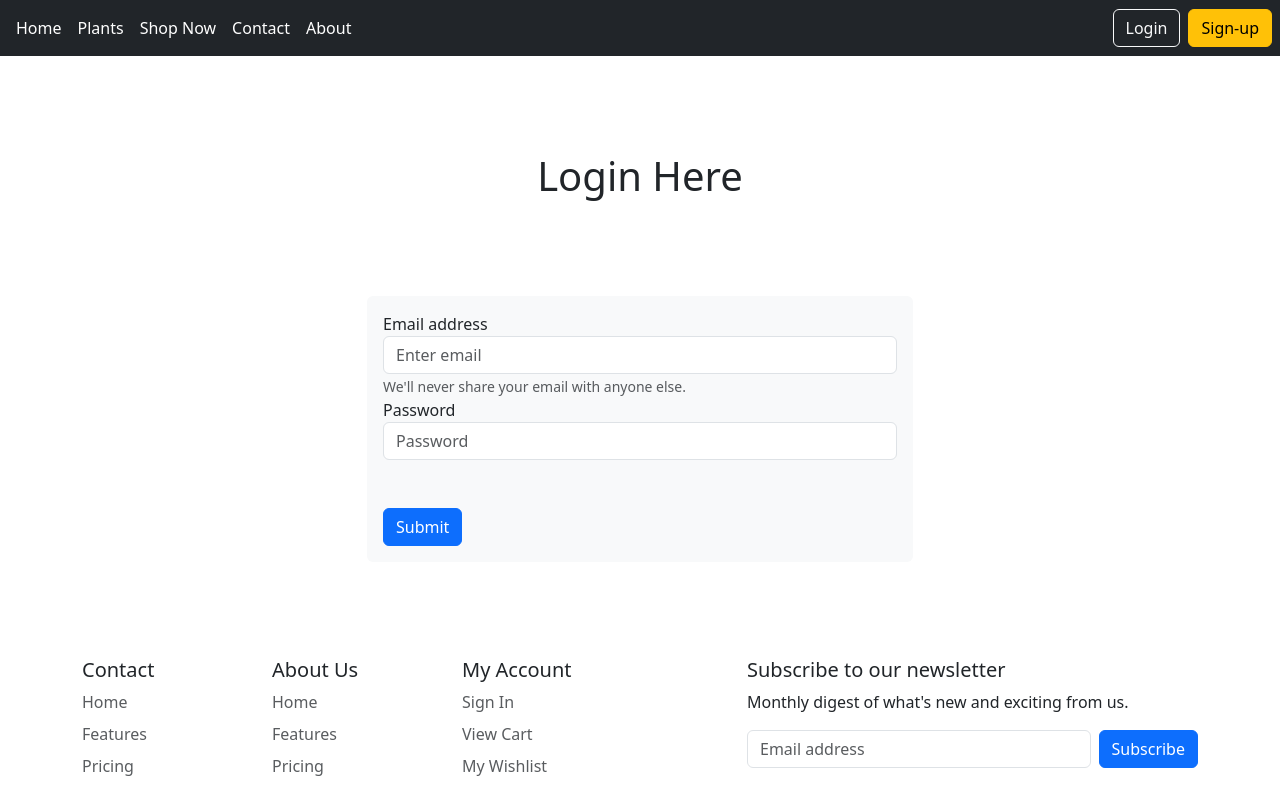
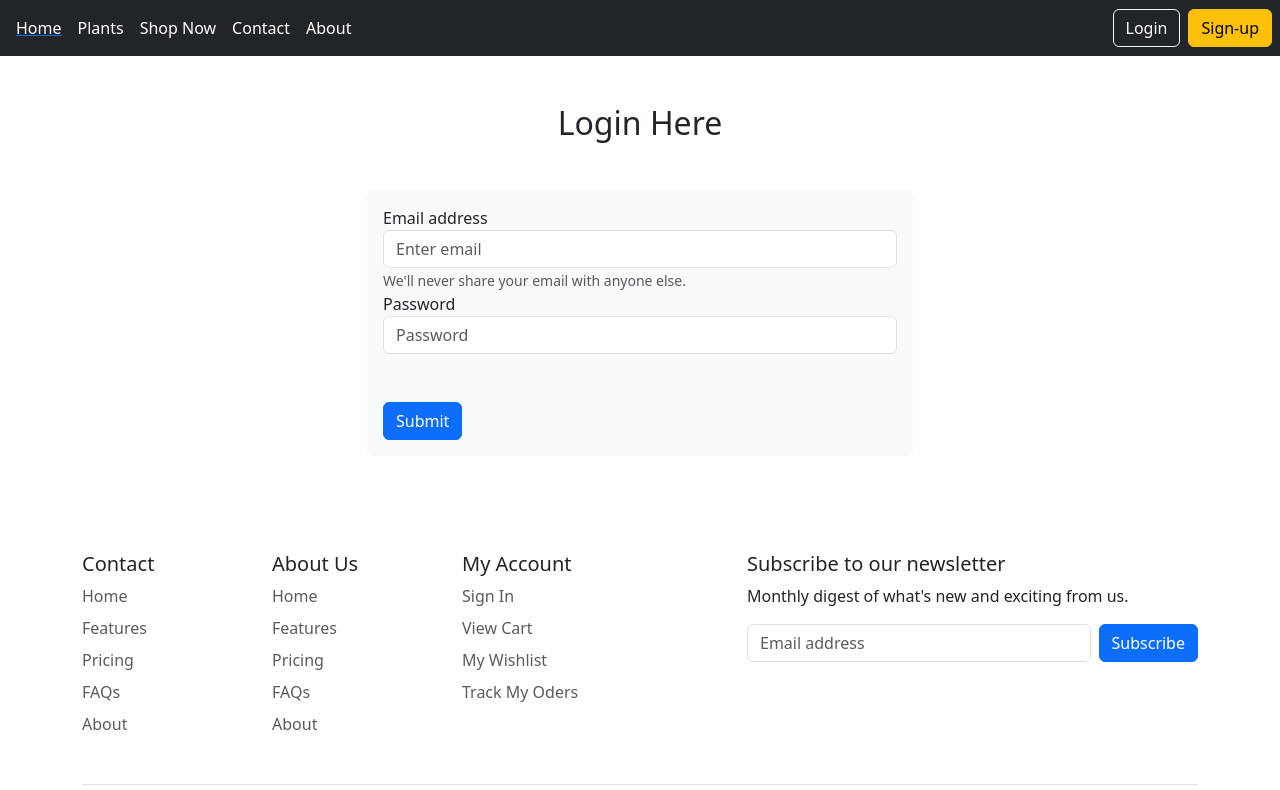
Before and after one commit to DilanSudarshana/bootstrap-vue-project, a Vue app: page /login in a window 1280 px wide. Shown: the top 790 px of the page. Built offline with nearby package versions, Linux system fonts and the light colour scheme.

Commit message:
add register

```diff
--- a/src/components/includes/Header.vue
+++ b/src/components/includes/Header.vue
@@ -4,7 +4,9 @@
         </a>
 
         <ul class="nav col-12 col-lg-auto me-lg-auto mb-2 justify-content-center mb-md-0">
-            <li><a href="#" class="nav-link px-2 text-white">Home</a></li>
+            <router-link to="/">
+                <li><a href="#" class="nav-link px-2 text-white">Home</a></li>
+            </router-link>
             <li><a href="#" class="nav-link px-2 text-white">Plants</a></li>
             <li><a href="#" class="nav-link px-2 text-white">Shop Now</a></li>
             <li><a href="#" class="nav-link px-2 text-white">Contact</a></li>
@@ -14,7 +16,7 @@
         <div class="text-end">
             <router-link to="/login"><button type="button"
                     class="btn btn-outline-light me-2">Login</button></router-link>
-            <button type="button" class="btn btn-warning">Sign-up</button>
+            <router-link to="/sign-up"><button type="button" class="btn btn-warning">Sign-up</button></router-link>
         </div>
     </div>
 </template>
--- a/src/components/login/Login.vue
+++ b/src/components/login/Login.vue
@@ -4,9 +4,9 @@
         <div class="row d-flex justify-content-center align-item-center">
             <div class="col-lg-6">
 
-                <h1 class="text-center p-5 m-5">
+                <h2 class="text-center p-4 m-4">
                     Login Here
-                </h1>
+                </h2>
 
                 <div class="mb-5 shadow-none p-3 mb-5 bg-light rounded">
                     <form>
--- a/src/components/register/Register.vue
+++ b/src/components/register/Register.vue
@@ -4,9 +4,9 @@
         <div class="row d-flex justify-content-center align-item-center">
             <div class="col-lg-6">
 
-                <h1 class="text-center p-5 m-5">
+                <h2 class="text-center p-4 m-4">
                     Sign Up
-                </h1>
+                </h2>
 
                 <div class="mb-5 shadow-none p-3 mb-5 bg-light rounded">
                     <form>
```
